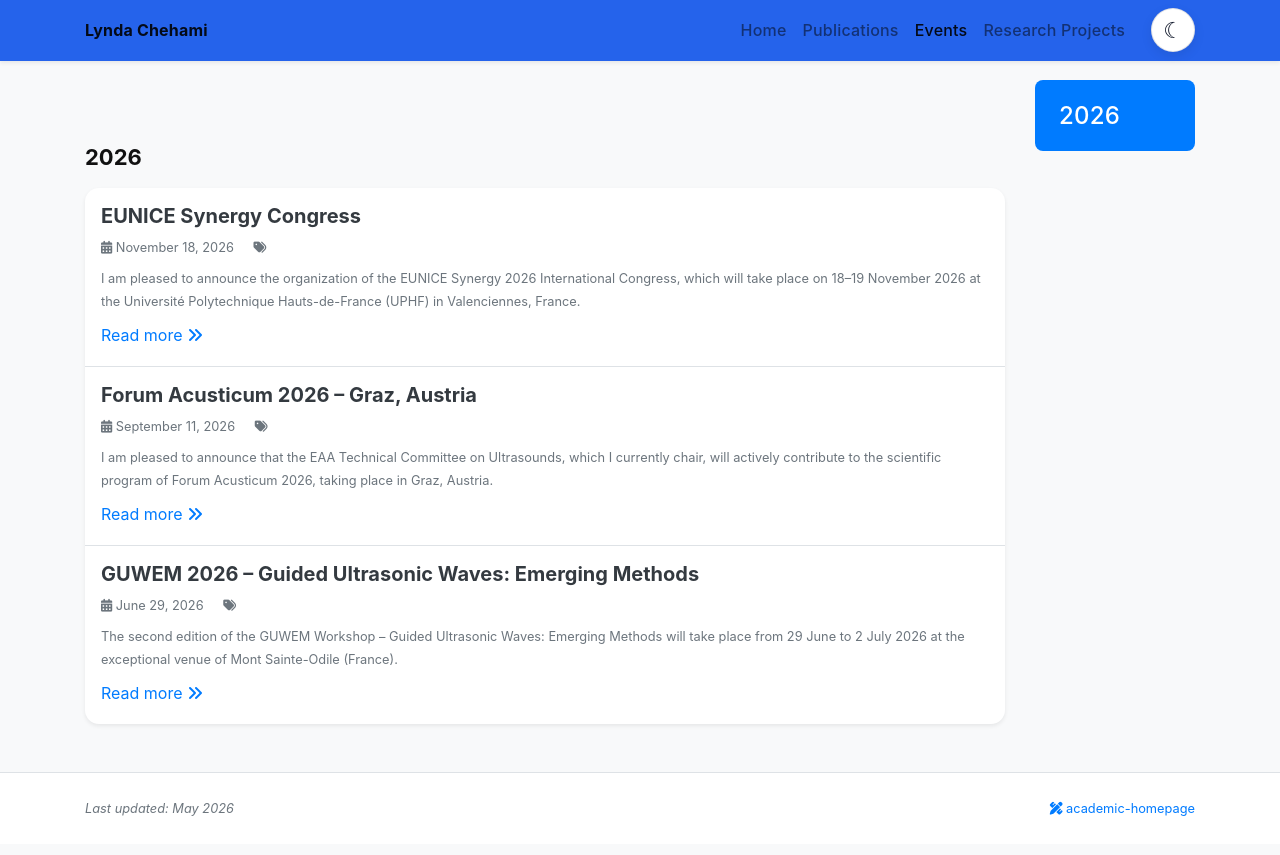
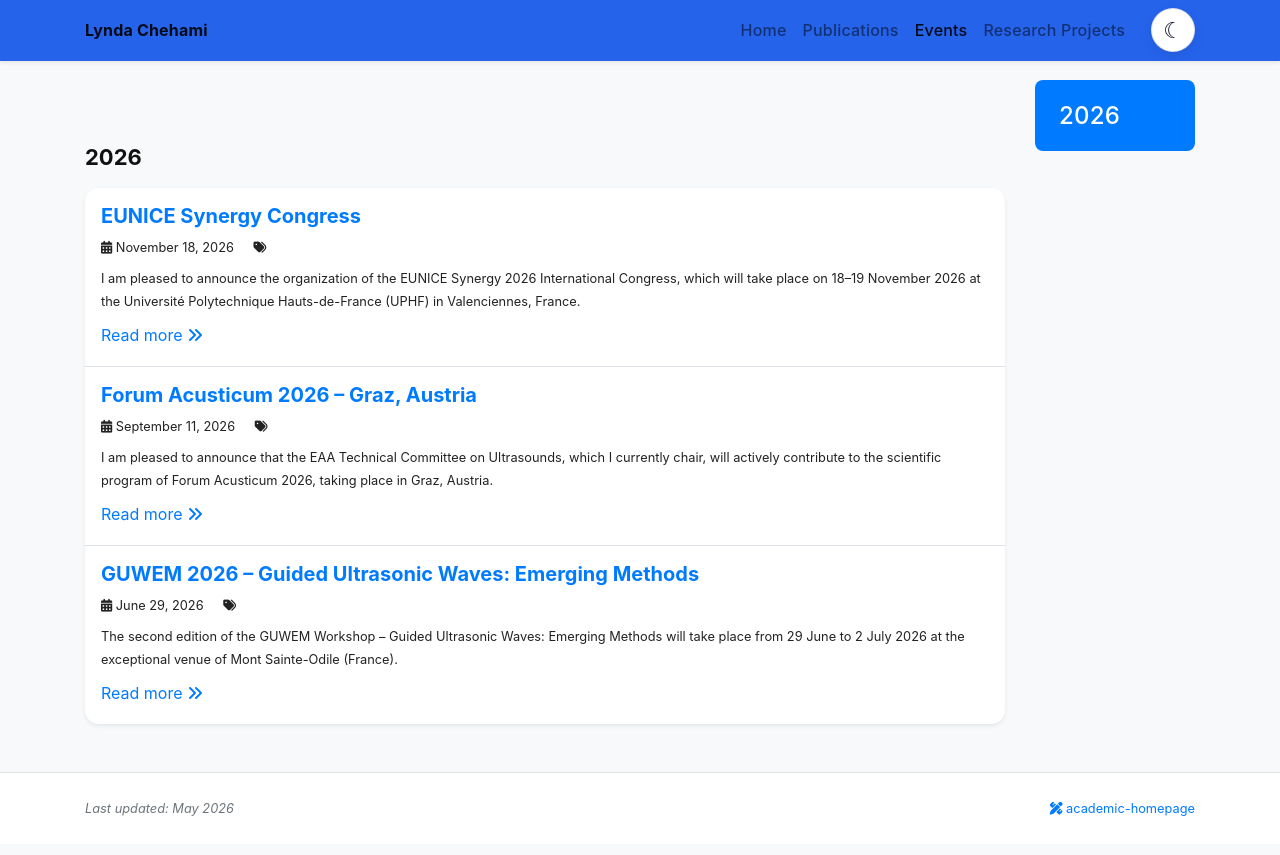
Before and after one commit to lchehami/lchehami.github.io, a Jekyll site: the page built from blog.html, in a window 1280 px wide. Shown: the top 855 px of the page. Built offline with Jekyll 4.4.1, drawn with Linux system fonts in a browser that asks for light colours; nearby versions of some CDN libraries; a style sheet for code colours, icons or effects is not loaded.

Commit message:
Update blog_card.html

```diff
--- a/_includes/widgets/blog_card.html
+++ b/_includes/widgets/blog_card.html
@@ -3,37 +3,47 @@
 {% assign first = include.first %}
 {% assign last = include.last %}
 
-<div class="border-bottom border-gray p-3 {% if hide_bottom_border %}border-0{% endif %}">
+<div class="border-bottom border-gray p-3 event-card-item {% if hide_bottom_border %}border-0{% endif %}">
+
     <div class="row">
         <div class="col-12">
+
             <h5 class="mb-2">
-                <a href="{{ item.url | relative_url }}" class="text-dark text-decoration-none">
+                <a href="{{ item.url | relative_url }}" class="event-title text-decoration-none">
                     {{ item.title }}
                 </a>
             </h5>
-            <div class="text-muted small mb-2">
-                <i class="fas fa-calendar-alt"></i> {{ item.date | date: "%B %d, %Y" }}
+
+            <div class="event-meta small mb-2">
+                <i class="fas fa-calendar-alt"></i>
+                {{ item.date | date: "%B %d, %Y" }}
+
                 {% if item.tags %}
                     <span class="ml-3">
                         <i class="fas fa-tags"></i>
+
                         {% for tag in item.tags %}
-                            <span class="badge badge-light">{{ tag }}</span>
+                            <span class="badge event-badge">{{ tag }}</span>
                         {% endfor %}
                     </span>
                 {% endif %}
             </div>
-            <div class="text-muted small">
+
+            <div class="event-excerpt small">
                 {% if item.excerpt %}
                     {{ item.excerpt | strip_html | truncate: 500 }}
                 {% else %}
                     {{ item.content | strip_html | truncate: 500 }}
                 {% endif %}
             </div>
+
             <div class="mt-2">
                 <a href="{{ item.url | relative_url }}">
                     Read more <i class="fas fa-angle-double-right"></i>
                 </a>
             </div>
+
         </div>
     </div>
+
 </div>
```
